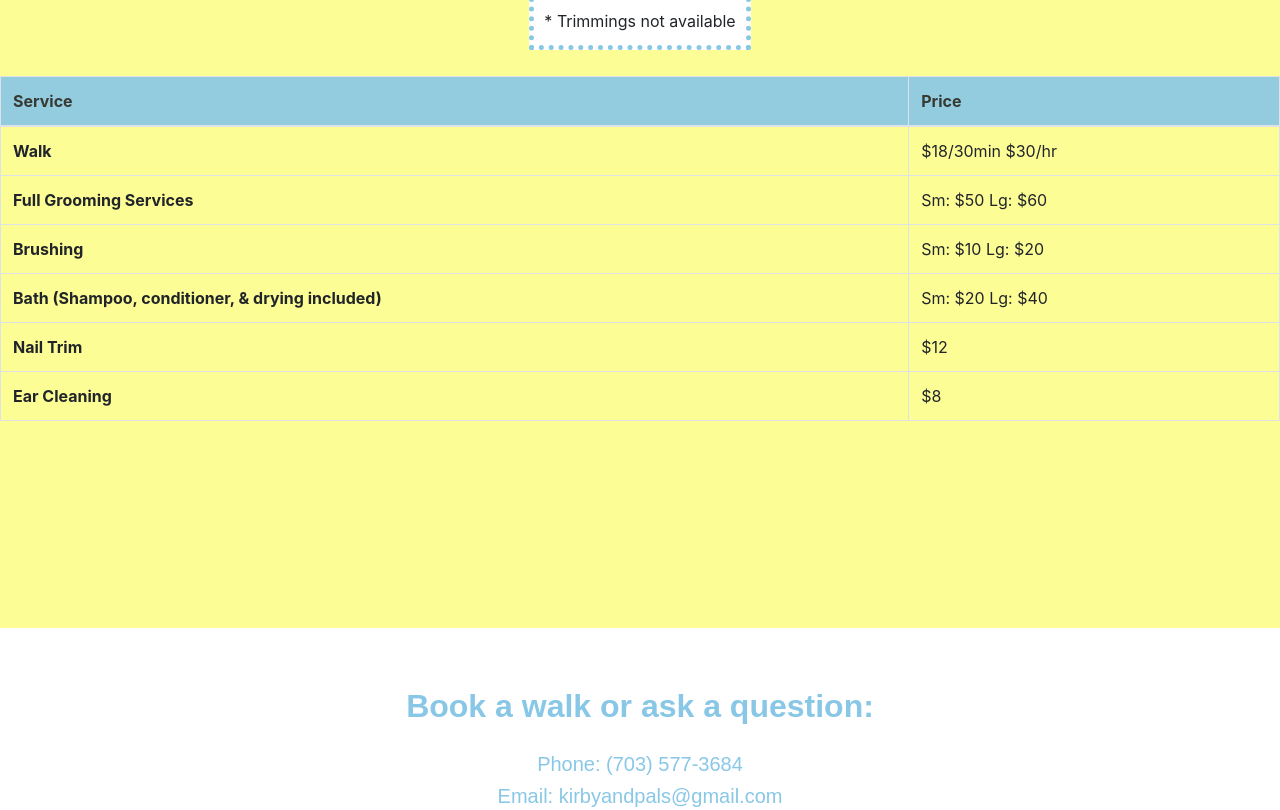
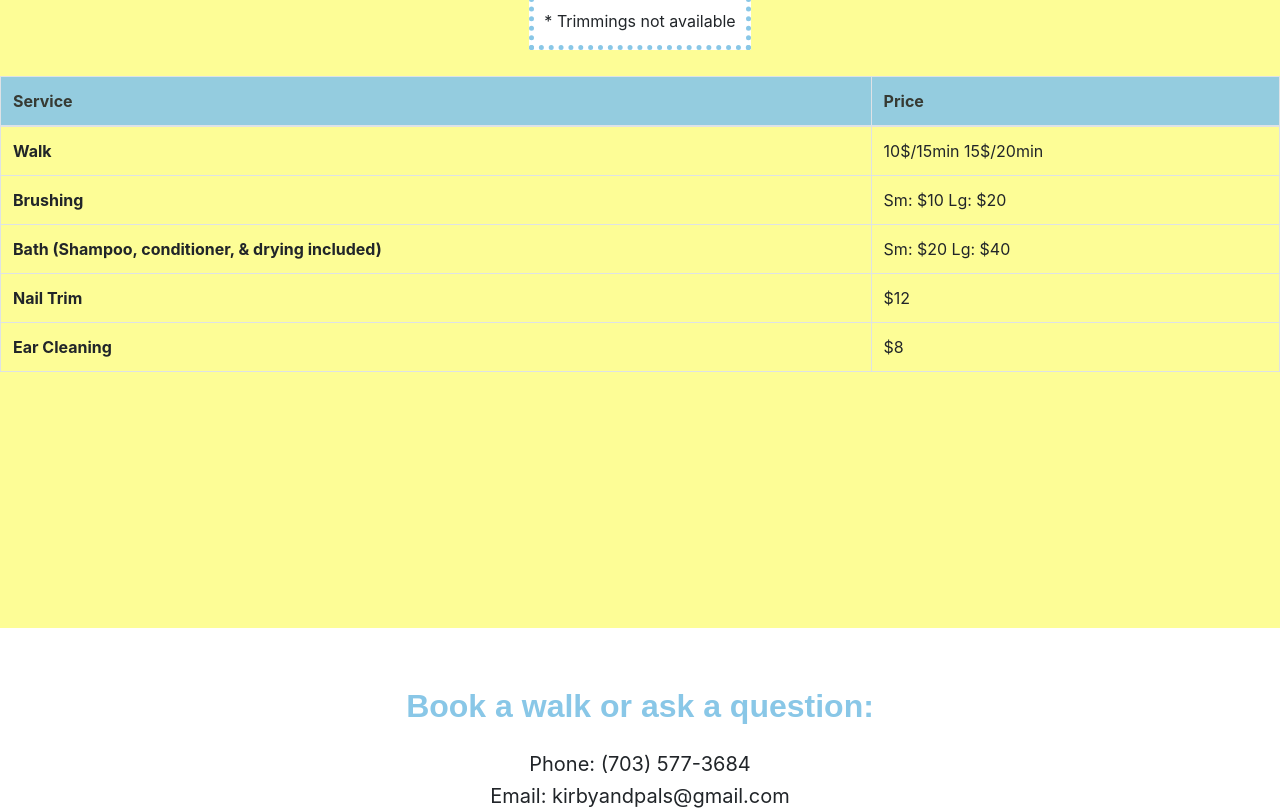
Before and after one commit to makennamartin97/kirby-and-pals2, a React (Create React App) app: page / in a window 1280 px wide. Shown: the part 2860-3670 px from the top of the page. Built offline with nearby package versions, Linux system fonts and the light colour scheme; a web font is replaced by a local one.

Commit message:
fixed prices

```diff
--- a/src/App.css
+++ b/src/App.css
@@ -127,13 +127,16 @@
 #r-content {
   padding: 5% 5% 2% 5%
 }
-#r-content h2, h5 {
+#r-content h2 {
   font-family: 'Yusei Magic', sans-serif;
   color: #89C7E7;
   font-weight: 550;
   font-size: 32px;
   text-align: center;
   line-height: 28px;
+}
+#r-content h5{
+  font-weight: 400;
 }
 #socials{
 
@@ -201,14 +204,17 @@ thead{
   height: 200px;
   width: 100px;
 }
+.nav-item a:hover {
+  color: #fdfd96 !important;
+  border: 1px dotted #fdfd96;
 
+
+}
 
 
 
 @media only screen and (max-width: 800px){
-  .sec5{
-    height: 100vh;
-  }
+
   #r-content{
     padding-top: 12%;
   }
@@ -223,6 +229,9 @@ thead{
 
 
 
+  }
+  .sec5{
+    height: 110vh;
   }
   .content{
     padding-right: 15px!important;
@@ -275,7 +284,11 @@ thead{
     font-size: xx-small;
   }
   .sec4 {
-    height: 100vh;
+    height: 108vh;
+  }
+  .sec5{
+    height: 115vh!important;
+
   }
   #socials h2{
     font-size: 19px;
@@ -283,9 +296,7 @@ thead{
   .sec6{
     height: 9vh;
   }
-  .sec5{
-    height: 100vh;
-  }
+
   #dog{
     height: 220px;
     width: 170px;
@@ -299,7 +310,7 @@ thead{
  }
  .content p {
   line-height: 1.3;
-  font-size: 16px;
+  font-size: 12px;
  }
  .sec1{
   background-position: 0% 0% 0% 80%;
@@ -307,10 +318,14 @@ thead{
   }
   #r-content h5{
     font-size:smaller;
+
   }
   .col-8{
     padding-left: 0!important;
     padding-right: 0!important;
   }
+  .details p{
+    font-size: 12px;
+  }
 
 }
--- a/src/components/Section4.jsx
+++ b/src/components/Section4.jsx
@@ -25,11 +25,7 @@ class Section4 extends Component {
             <tbody>
               <tr>
                 <th scope="row">Walk</th>
-                <td>$18/30min $30/hr</td>
-              </tr>
-              <tr>
-                <th scope="row">Full Grooming Services</th>
-                <td>Sm: $50 Lg: $60</td>
+                <td>10$/15min 15$/20min </td>
               </tr>
               <tr>
                 <th scope="row">Brushing</th>
```
Also changed, not shown: 11 other files (tests, documents, lock files or other folders).
